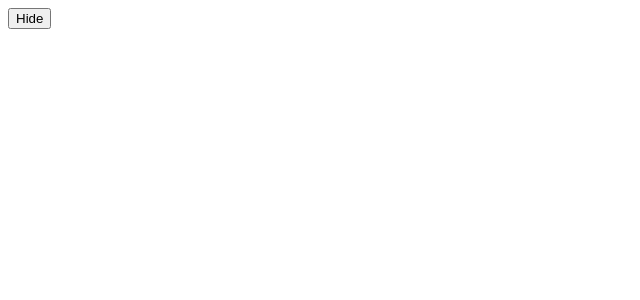
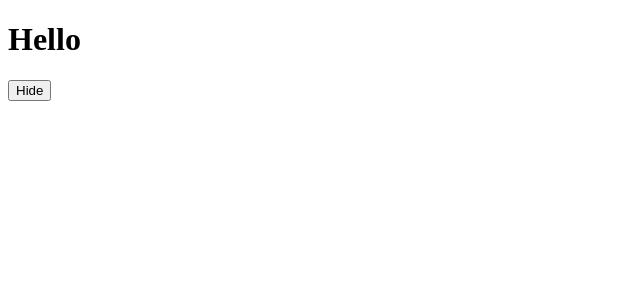
Before and after one commit to csw10141/react-for-beginners, a React (Create React App) app: page / in a window 1280 px wide. Both pictures are taken after a click on the button "Show". Shown: the top 300 px of the page, without its empty margins (0-640 px from the left). Built offline with nearby package versions, Linux system fonts and the light colour scheme.

Commit message:
modified:   src/App.js

```diff
--- a/src/App.js
+++ b/src/App.js
@@ -1,10 +1,23 @@
 import { useState, useEffect } from "react";
+
+function Hello(){
+  function byFn(){
+    console.log("bye :(");
+  }
+  function hiFn(){
+    console.log("created :)");
+    return byFn;
+  }
+  useEffect(hiFn, []);
+  return <h1>Hello</h1>;
+}
 
 function App() {
   const [showing, setShowing] = useState(false);
   const onClick = () => setShowing((prev) => !prev);
   return (
     <div>
+      {showing ? <Hello /> : null}
       <button onClick={onClick}>{showing ? "Hide" : "Show"}</button>
     </div>
   );
```
